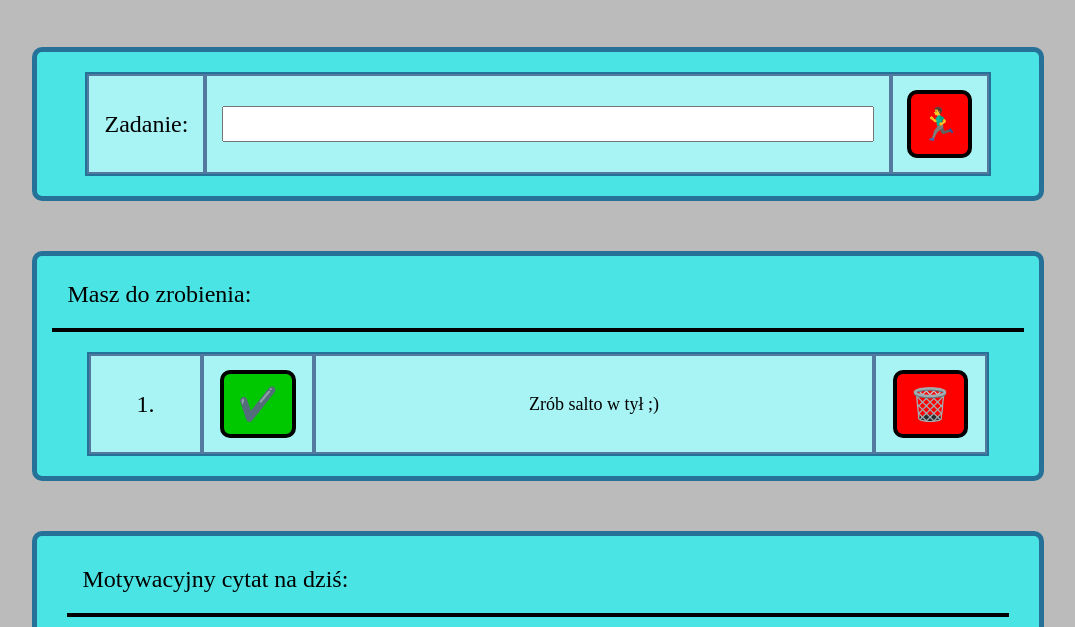
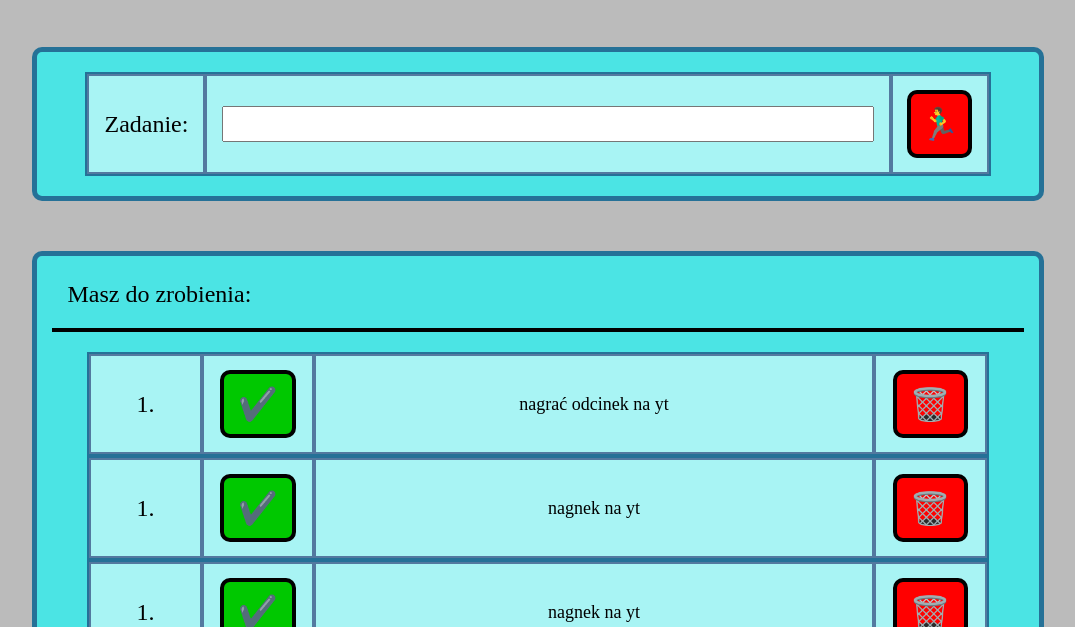
Before and after one commit to RobertWarzecha/To_Do_List, a plain HTML site: page index.html in a window 1280 px wide. Shown: the part 173-800 px from the top of the page, without its empty margins (102-1177 px from the left). Drawn offline with Linux system fonts and the light colour scheme.

Commit message:
js commit

```diff
--- a/JS/JS.JS
+++ b/JS/JS.JS
@@ -0,0 +1,48 @@
+{
+
+    const tasks = [
+        {
+            content: "nagrać odcinek na yt",
+        },
+        {
+            content: "nagnek na yt",
+        },
+        {
+            content: "nagnek na yt",
+        },
+    ];
+
+    const render = () => {
+        let htmlString = "";
+
+        for (const task of tasks){
+            htmlString +=
+            `<div class="listBody__row">
+            <div class="listBody__lp">
+                1.
+            </div>
+            <div class="listBody__checkbox">
+                <button class="listBody__checkboxGreen">
+                    ✔️
+                </button>
+            </div>
+            <div class="listBody__task">
+                ${task.content}
+            </div>
+            <div class="listBody__remove">
+                <button class="listBody__removeRed">
+                    <img class="image" src="IMAGE/kosz.png" >
+                </button>
+            </div>
+        </div>
+            `;
+        }
+        document.querySelector(".listBody").innerHTML = htmlString;
+    };
+
+    const init = () => {
+        render();
+    };
+
+    init ();
+}
--- a/index.html
+++ b/index.html
@@ -21,7 +21,7 @@
     </header>
 
     <div class="addTask">
-            <form >
+            <form class="js-form" >
                 <div class="addTask__row">
                     <div class="addTask__item">Zadanie:
 
@@ -44,31 +44,14 @@
         <div class="listHeader">Masz do zrobienia:</div>
 
         <div class="listBody">
-            <div class="listBody__row">
-                <div class="listBody__lp">
-                    1.
-                </div>
-                <div class="listBody__checkbox">
-                    <button class="listBody__checkboxGreen">
-                        ✔️
-                    </button>
-                </div>
-                <div class="listBody__task">
-                    Zrób salto w tył ;)
-                </div>
-                <div class="listBody__remove">
-                    <button class="listBody__removeRed">
-                        <img class="image" src="IMAGE/kosz.png" >
-                    </button>
-                </div>
-            </div>
+
         </div>
 
     </article>
 
     <footer class="footer">
         <div class="footerHeader">
-            Motywacyjny cytat na dziś:
+            Motywacyjne cytat na dziś:
         </div>
         <div class="footerBody">
             „Pracuj tak ciężko, jak to możliwe, to zwiększa szanse na sukces. Jeśli inni ludzie pracują 40 godzin w tygodniu, a ty 100 godzin, to ty w 4 miesiące osiągniesz to, co innym zajmie rok”
```
